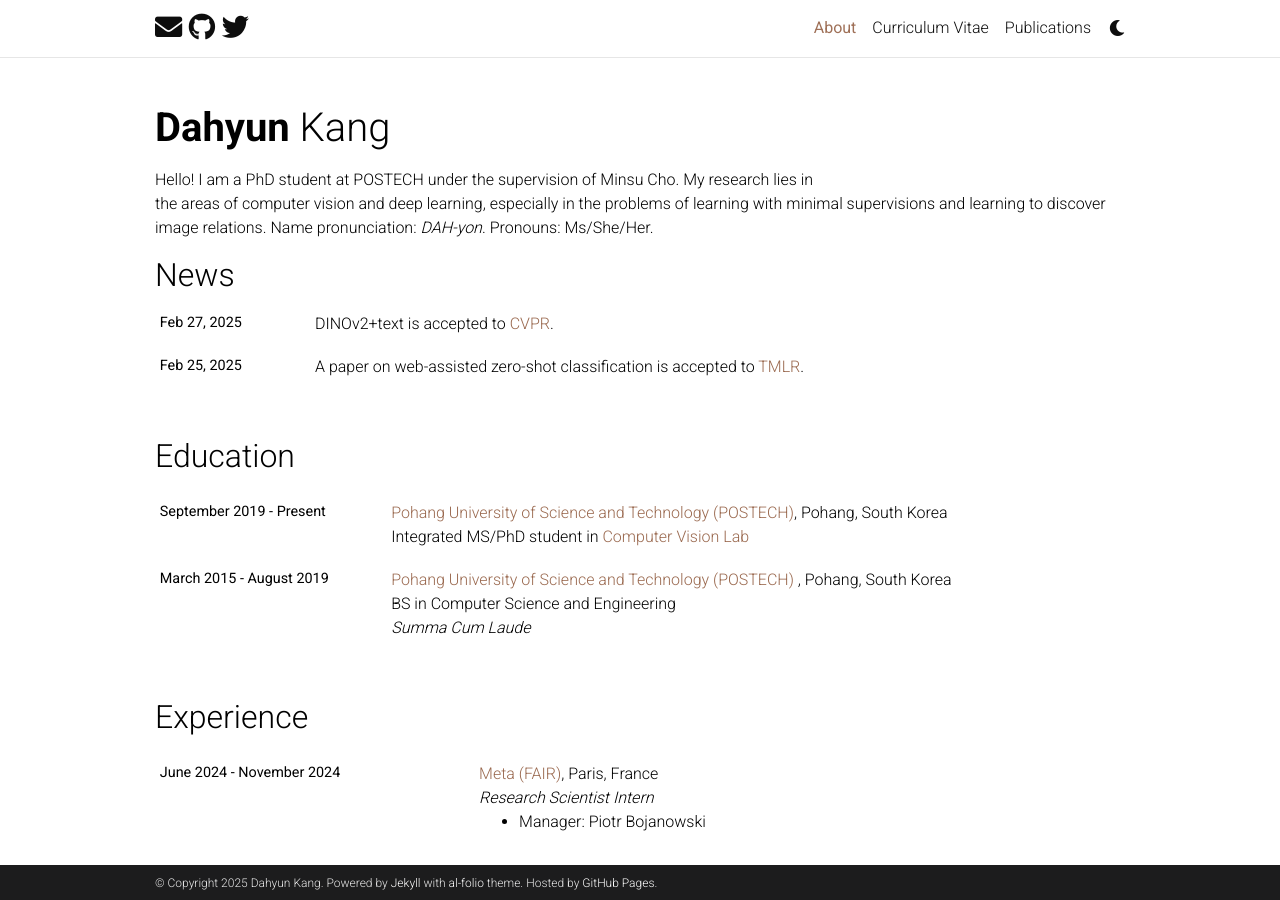
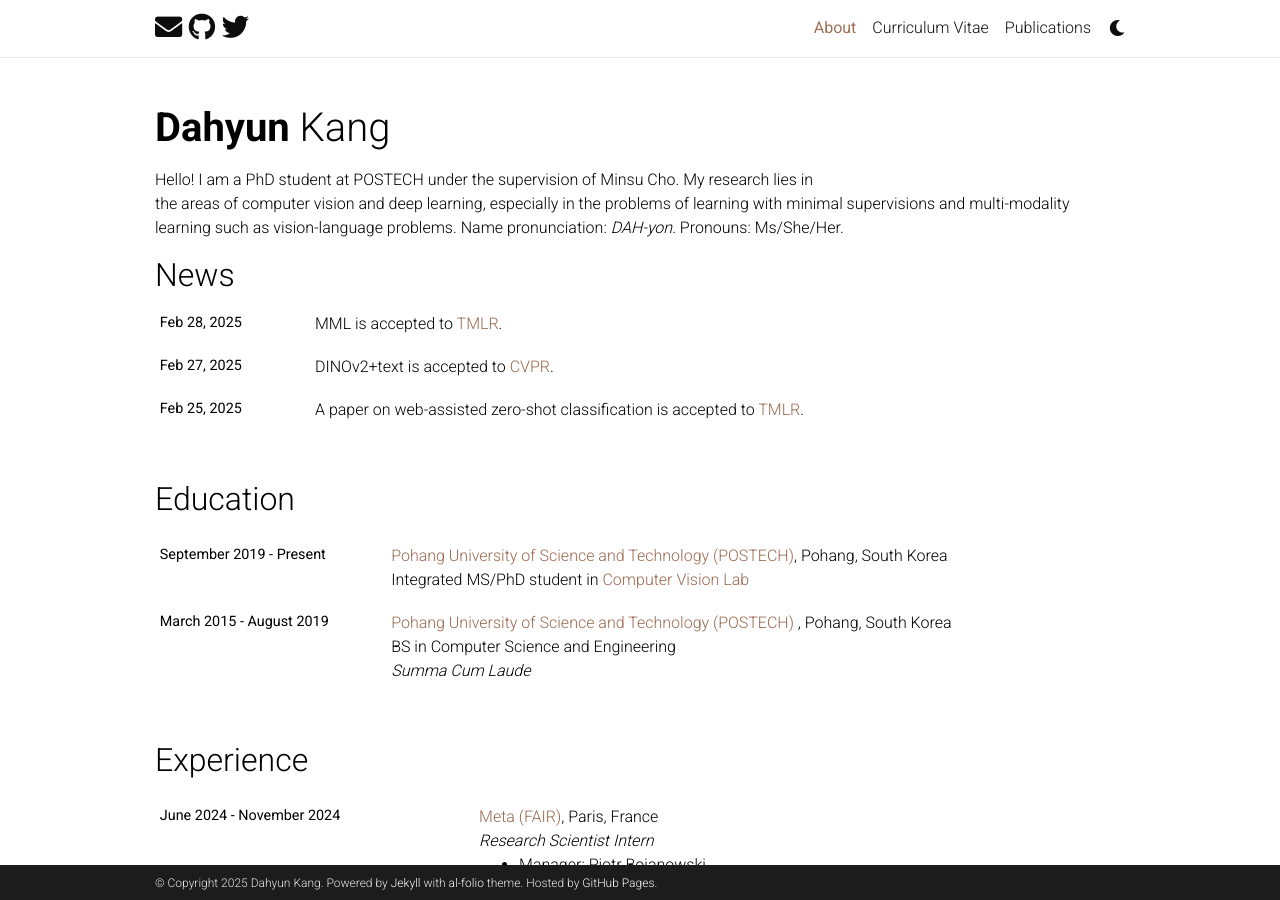
Before and after one commit to dahyun-kang/dahyun-kang.github.io, a Jekyll site: the page built from _pages/about.md, in a window 1280 px wide and 900 px high. Built offline with Jekyll 4.4.1, drawn with Linux system fonts in a browser that asks for light colours; comment, search, counter and statistics services are not loaded; a style sheet for code colours, icons or effects is not loaded.

Commit message:
Update news

```diff
--- a/_pages/about.md
+++ b/_pages/about.md
@@ -18,6 +18,6 @@ honors: true # includes a list of experience items
 social: true  # includes social icons at the bottom of the page
 ---
 
-Hello! I am a PhD student at POSTECH under the supervision of Minsu Cho. My research lies in the areas of computer vision and deep learning, especially in the problems of learning with minimal supervisions and learning to discover image relations.
+Hello! I am a PhD student at POSTECH under the supervision of Minsu Cho. My research lies in the areas of computer vision and deep learning, especially in the problems of learning with minimal supervisions and multi-modality learning such as vision-language problems.
 Name pronunciation: *DAH-yon*.
 Pronouns: Ms/She/Her.
```
Also changed, not shown: _news/ann_1.md (+2 -2 lines), _news/ann_2.md (+2 -2 lines), _news/ann_3.md (added, +7 -0 lines).
